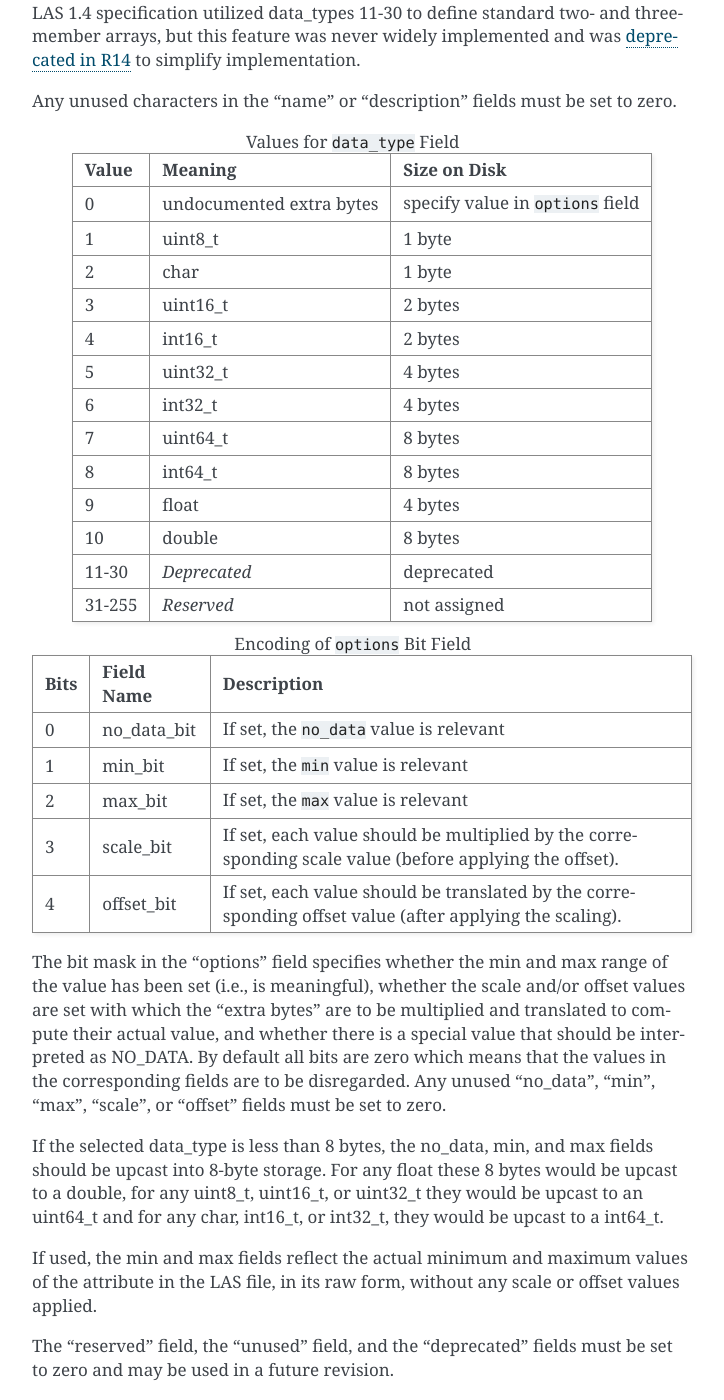
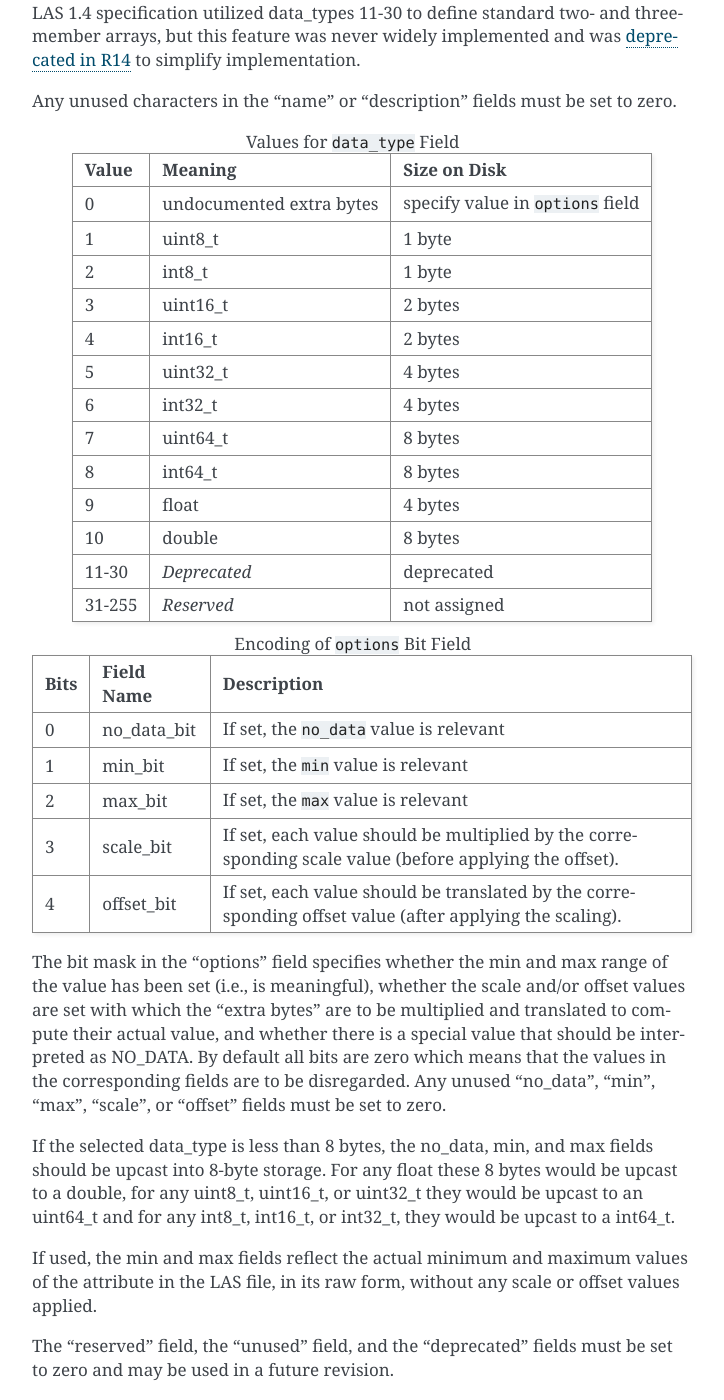
Before and after one commit to ASPRSorg/LAS, a Sphinx documentation site: the page built from source/04_optional_vlrs.txt, in a window 1280 px wide and 1400 px high, scrolled down 2149 px. Shown: the whole window, without its empty margins (388-1112 px from the left). Built offline with Sphinx 7.4.7, drawn with Linux system fonts in a browser that asks for light colours.

Commit message:
Replace non-array occurrences of char with int8_t

```diff
--- a/source/04_optional_vlrs.txt
+++ b/source/04_optional_vlrs.txt
@@ -129,7 +129,7 @@ Any unused characters in the "name" or "description" fields must be set to zero.
     +------------+-------------------------------+-------------------+
     | 1          | uint8_t                       | 1 byte            |
     +------------+-------------------------------+-------------------+
-    | 2          | char                          | 1 byte            |
+    | 2          | int8_t                        | 1 byte            |
     +------------+-------------------------------+-------------------+
     | 3          | uint16_t                      | 2 bytes           |
     +------------+-------------------------------+-------------------+
@@ -187,7 +187,7 @@ values in the corresponding fields are to be disregarded. Any unused
 If the selected data_type is less than 8 bytes, the no_data, min, and max fields
 should be upcast into 8-byte storage. For any float these 8 bytes would be
 upcast to a double, for any uint8_t, uint16_t, or uint32_t
-they would be upcast to an uint64_t and for any char, int16_t, or int32_t,
+they would be upcast to an uint64_t and for any int8_t, int16_t, or int32_t,
 they would be upcast to a int64_t.
 
 If used, the min and max fields reflect the actual minimum and maximum values
```
Also changed, not shown: 2 other files.
